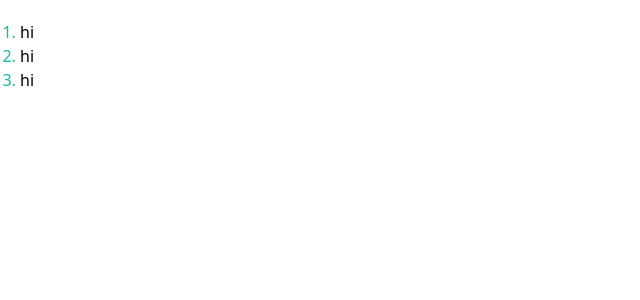
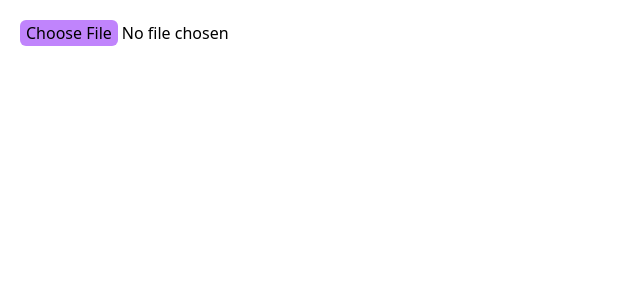
Before and after one commit to harenohee/carrot-market, a Next.js app: page /form in a window 1280 px wide. Shown: the top 300 px of the page, without its empty margins (0-640 px from the left). Built offline with nearby package versions, Linux system fonts and the light colour scheme.

Commit message:
feat: 4.8 Tailwind CSS
file-selector-button

```diff
--- a/pages/form.tsx
+++ b/pages/form.tsx
@@ -1,11 +1,10 @@
 export default function Form() {
 	return (
 		<div className="flex flex-col space-y-2 p-5">
-			<ul className="list-decimal marker:text-teal-500">
-				<li>hi</li>
-				<li>hi</li>
-				<li>hi</li>
-			</ul>
+			<input
+				type="file"
+				className="file:cursor-pointer file:border-0 file:rounded-md file:bg-purple-400"
+			/>
 		</div>
 	)
 }
```
